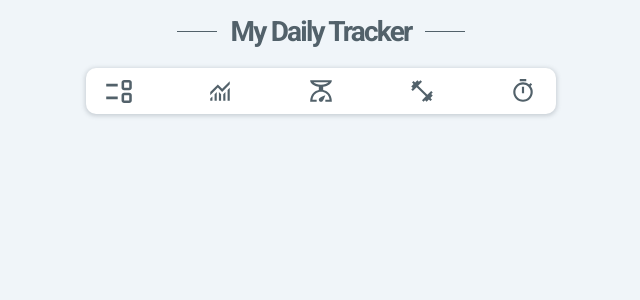
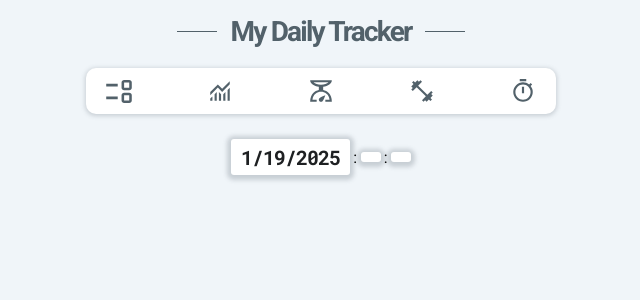
Before and after one commit to FrontendPortfolioHub/my-daily-tracker, a React (Create React App) app: page / in a window 1280 px wide. Shown: the top 300 px of the page, without its empty margins (319-959 px from the left). Built offline with nearby package versions, Linux system fonts and the light colour scheme.

Commit message:
implement date widget block

```diff
--- a/public/index.html
+++ b/public/index.html
@@ -15,6 +15,10 @@
       href="https://fonts.googleapis.com/css2?family=Roboto:ital,wght@0,100..900;1,100..900&display=swap"
       rel="stylesheet"
     />
+    <link
+      href="https://fonts.googleapis.com/css2?family=Roboto+Mono:ital,wght@0,100..700;1,100..700&display=swap"
+      rel="stylesheet"
+    />
     <title>My Daily Tracker</title>
   </head>
   <body>
--- a/src/App.jsx
+++ b/src/App.jsx
@@ -1,4 +1,5 @@
 import './App.scss';
+import { DateWidget } from './components/DateWidget';
 import { Header } from './components/Header';
 import { NavBar } from './components/NavBar/NavBar';
 
@@ -6,5 +7,6 @@ export const App = () => {
   return <div className="App">
     <Header />
     <NavBar />
+    <DateWidget />
   </div>;
 };
--- a/src/App.scss
+++ b/src/App.scss
@@ -2,6 +2,7 @@
 
 @import './components/Header/Header';
 @import './components/NavBar/NavBar';
+@import './components/DateWidget/DateWidget';
 
 body {
   height: 100%;
--- /dev/null
+++ b/src/components/DateWidget/DateWidget.jsx
@@ -0,0 +1,17 @@
+export const DateWidget = () => {
+  const [day, month, year] = new Date().toLocaleDateString().split('.');
+
+  return (
+    <section className="date-widget">
+      <div className="container">
+        <div className="date-widget__content">
+          <div className="date-widget__item day">{day}</div>
+          <p>:</p>
+          <div className="date-widget__item month">{+month < 10 ? `0${month}` : month}</div>
+          <p>:</p>
+          <div className="date-widget__item year">{year}</div>
+        </div>
+      </div>
+    </section>
+  );
+};
--- /dev/null
+++ b/src/components/DateWidget/DateWidget.scss
@@ -0,0 +1,22 @@
+.date-widget__content {
+  margin: 0 auto;
+  padding-block: 20px;
+  width: 180px;
+  display: flex;
+  align-items: center;
+  justify-content: space-between;
+}
+
+.date-widget__item {
+  padding: 5px 10px;
+  color: #1E2022;
+  font-family: 'Roboto Mono';
+  font-size: 20px;
+  font-style: normal;
+  font-weight: 700;
+  line-height: normal;
+  letter-spacing: -1px;
+  border-radius: 3px;
+  background: #fff;
+  box-shadow: 0px 1px 4px 4px rgba(82, 97, 106, 0.25);
+}
--- /dev/null
+++ b/src/components/DateWidget/index.js
@@ -0,0 +1 @@
+export * from './DateWidget';
```
